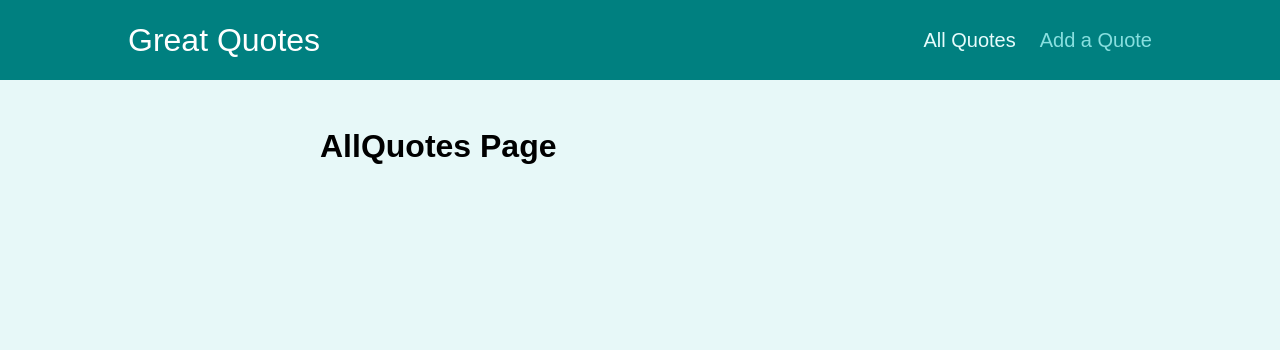
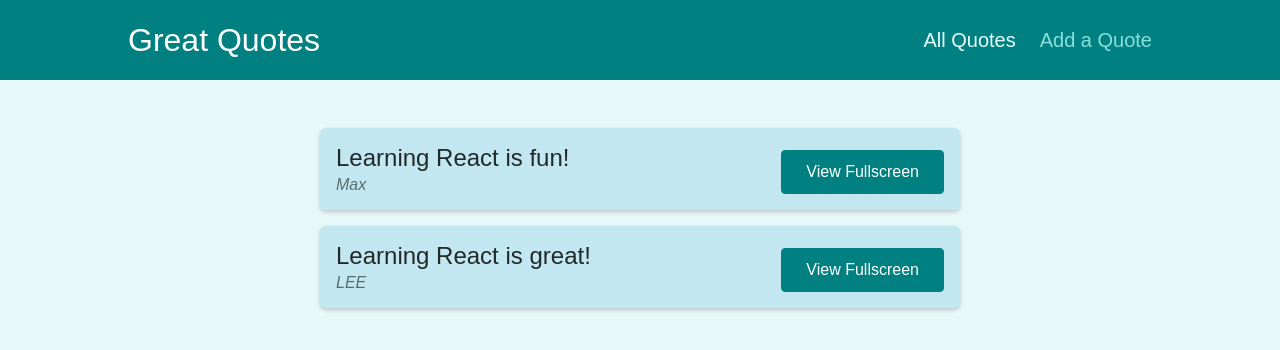
Before and after one commit to butterbeetle/react-complete-guide, a React (Create React App) app: page /quotes in a window 1280 px wide. Shown: the top 350 px of the page. Built offline with nearby package versions, Linux system fonts and the light colour scheme.

Commit message:
Section20. 더미 데이터 및 추가 콘텐츠 추가하기

```diff
--- a/src/section20/components/quotes/QuoteItem.js
+++ b/src/section20/components/quotes/QuoteItem.js
@@ -1,4 +1,4 @@
-import classes from './QuoteItem.module.css';
+import classes from "./QuoteItem.module.css";
 
 const QuoteItem = (props) => {
   return (
@@ -9,9 +9,7 @@
         </blockquote>
         <figcaption>{props.author}</figcaption>
       </figure>
-      <a className='btn'>
-        View Fullscreen
-      </a>
+      <a className="btn">View Fullscreen</a>
     </li>
   );
 };
--- a/src/section20/components/quotes/QuoteList.js
+++ b/src/section20/components/quotes/QuoteList.js
@@ -1,7 +1,7 @@
-import { Fragment } from 'react';
+import { Fragment } from "react";
 
-import QuoteItem from './QuoteItem';
-import classes from './QuoteList.module.css';
+import QuoteItem from "./QuoteItem";
+import classes from "./QuoteList.module.css";
 
 const QuoteList = (props) => {
   return (
--- a/src/section20/pages/AllQuotes.js
+++ b/src/section20/pages/AllQuotes.js
@@ -1,5 +1,20 @@
+import QuoteList from "../components/quotes/QuoteList";
+
+const DUMMY_QUOTES = [
+  {
+    id: "q1",
+    author: "Max",
+    text: "Learning React is fun!",
+  },
+  {
+    id: "q2",
+    author: "LEE",
+    text: "Learning React is great!",
+  },
+];
+
 const AllQuotes = () => {
-  return <h1>AllQuotes Page</h1>;
+  return <QuoteList quotes={DUMMY_QUOTES} />;
 };
 
 export default AllQuotes;
--- a/src/section20/pages/NewQuote.js
+++ b/src/section20/pages/NewQuote.js
@@ -1,5 +1,10 @@
+import QuoteForm from "../components/quotes/QuoteForm";
+
 const NewQuote = () => {
-  return <h1>New Quote Page</h1>;
+  const addQuoteHandler = (quoteData) => {
+    console.log(quoteData);
+  };
+  return <QuoteForm onAddQuote={addQuoteHandler} />;
 };
 
 export default NewQuote;
```
Also changed, not shown: src/section20/components/quotes/QuoteForm.js (+9 -9 lines).
